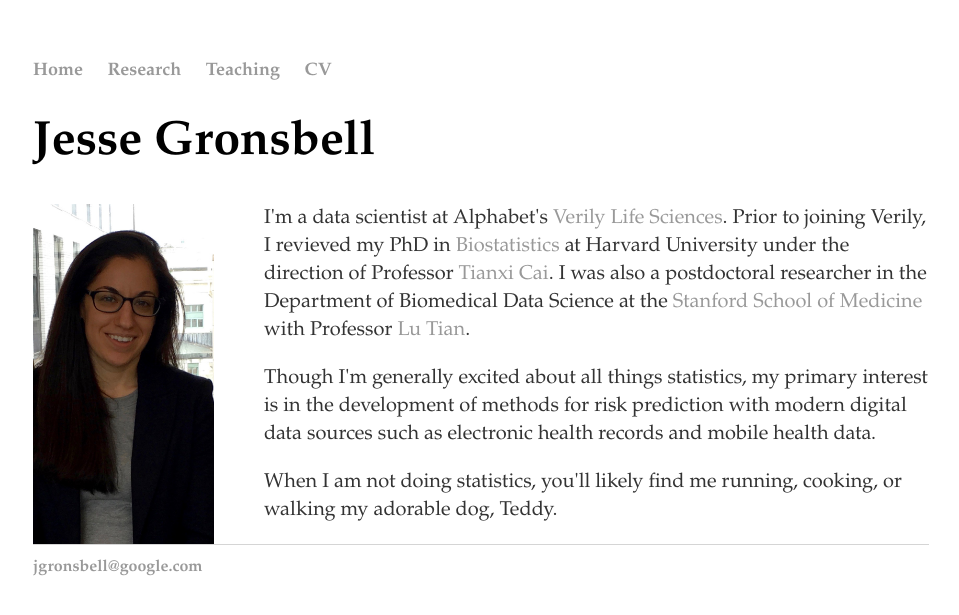
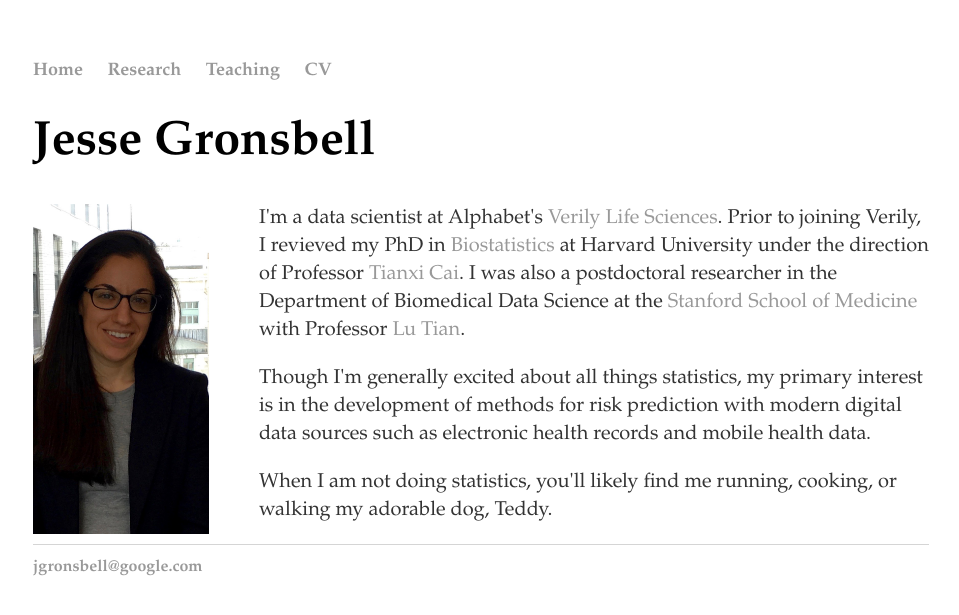
Before and after one commit to jgrons/old_website, a Jekyll site: the page built from index.html, in a window 1280 px wide. Shown: the top 615 px of the page, without its empty margins (159-1118 px from the left). Built offline with Jekyll 4.4.1, drawn with Linux system fonts in a browser that asks for light colours.

Commit message:
Update index.html

```diff
--- a/index.html
+++ b/index.html
@@ -6,7 +6,7 @@ title: Jesse Gronsbell
 	<h1 style="font-family: palatino"> Jesse Gronsbell </h1>
 	<div class="span2">
         <a href="../pics/IMG_1115.jpeg">
-            <img src="../pics/IMG_1115.jpeg" HEIGHT="340" WIDTH="181" align="left" style="margin:0px 50px 0px 0px"
+            <img src="../pics/IMG_1115.jpeg" HEIGHT="330" WIDTH="176" align="left" style="margin:0px 50px 0px 0px"
                   title="JG" alt="JG"/></a>
         </div>
 
```
